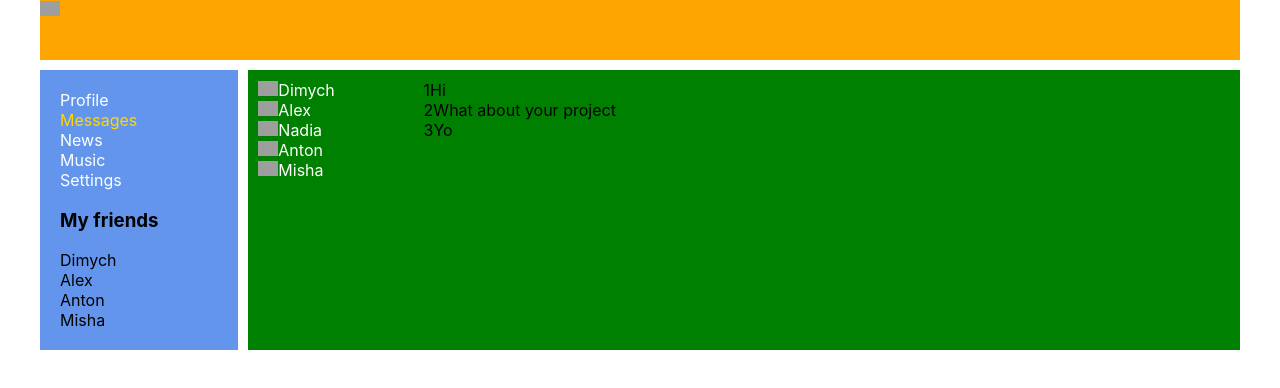
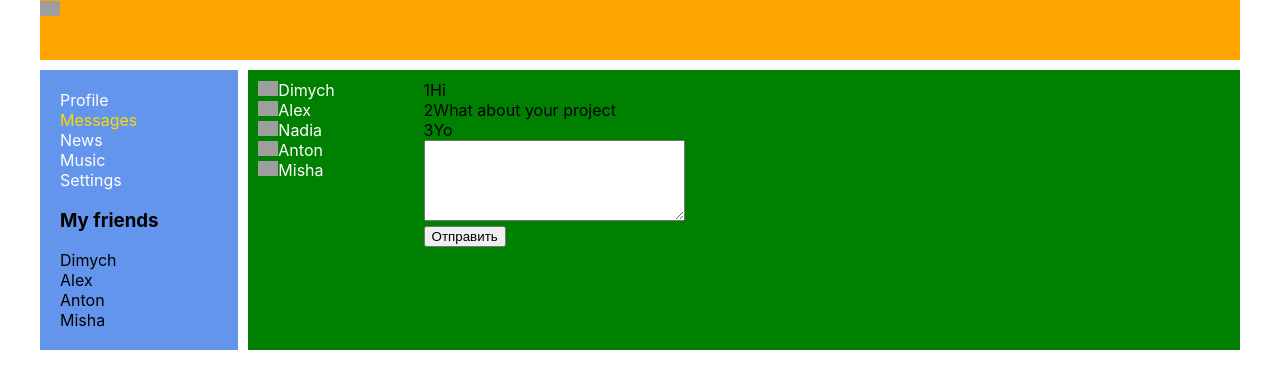
Before and after one commit to AlexeiMir/socialnetwork, a React (Create React App) app: page /dialogs in a window 1280 px wide. Shown: the top 388 px of the page. Built offline with nearby package versions, Linux system fonts and the light colour scheme; grey boxes are pictures that could not be loaded.

Commit message:
31 lesson

```diff
--- a/src/App.js
+++ b/src/App.js
@@ -1,5 +1,5 @@
 import React from 'react';
-import {BrowserRouter, Route } from 'react-router-dom';
+import {Route } from 'react-router-dom';
 import './App.css';
 import Dialogs from './components/Dialogs/Dialogs';
 import Header from './components/Header/Header';
@@ -12,7 +12,7 @@ import Music from './components/Music/Music';
 const App = (props) => {
 
   return (
-    <BrowserRouter>
+
     <div className="app-wrapper">
       <Header />
       <Navbar state={props.state.sidebar} />
@@ -23,7 +23,7 @@ const App = (props) => {
       <Route path='/music'component={Music} />
       </div>
     </div>
-    </BrowserRouter>
+
   );
 }
 
--- a/src/components/Dialogs/Dialogs.jsx
+++ b/src/components/Dialogs/Dialogs.jsx
@@ -8,6 +8,13 @@ import Message from './Message/Message';
 
 const Dialogs = (props) => {
 
+
+    let newMessagePost = React.createRef();
+    debugger;
+    let addMessage = ()=> {
+        let textMessage = newMessagePost.current.value;
+        alert(textMessage);
+    }
 
             let dialogsElements = props.state.dialogs.map( d => <DialogItem name={d.name} id={d.id} />);
         let messagesElements = props.state.messages.map( m => <Message message={m.message} id={m.id}/> );
@@ -20,6 +27,12 @@ const Dialogs = (props) => {
             </div>
             <div className={s.messages}>
                 {messagesElements}
+                <div>
+                <textarea ref={newMessagePost} name="" id="" cols="30" rows="5"></textarea>
+                </div>
+                <div>
+                    <button onClick={addMessage}>Отправить</button>
+                </div>
             </div>
 
         </div>
--- a/src/components/Profile/MyPosts/MyPosts.jsx
+++ b/src/components/Profile/MyPosts/MyPosts.jsx
@@ -4,6 +4,13 @@ import Post from './Post/Post'
 
 
 const MyPosts = (props) => {
+
+  let newPostElement = React.createRef();
+
+  let addPost = () => {
+    let text = newPostElement.current.value;
+    alert(text);
+  }
 
 
   let postsElements =  props.posts.map( p => <Post message={p.name} likesCounter={p.likesCounter} /> );
@@ -12,8 +19,10 @@ const MyPosts = (props) => {
     <div className={s.postsBlock}>
       <h3>My posts</h3>
       <div>
-      <div><textarea></textarea></div>
-        <div><button>Add post</button></div>
+      <div><textarea ref={newPostElement}></textarea></div>
+        <div>
+          <button onClick={addPost}>Add post</button>
+          </div>
       </div>
       <div className={s.posts}>
     {postsElements}
--- a/src/index.js
+++ b/src/index.js
@@ -1,5 +1,6 @@
 import React from 'react';
 import ReactDOM from 'react-dom';
+import {BrowserRouter} from 'react-router-dom';
 import './index.css';
 import App from './App';
 import * as serviceWorker from './serviceWorker';
@@ -25,7 +26,7 @@ import state from './redux/state';
             {id: 2, name:"It's my first post", likesCounter: '47'}
           ]; */
 
-ReactDOM.render(<App state={state} />, document.getElementById('root'));
+ReactDOM.render(<BrowserRouter><App state={state} /></BrowserRouter>, document.getElementById('root'));
 
 
 
```
